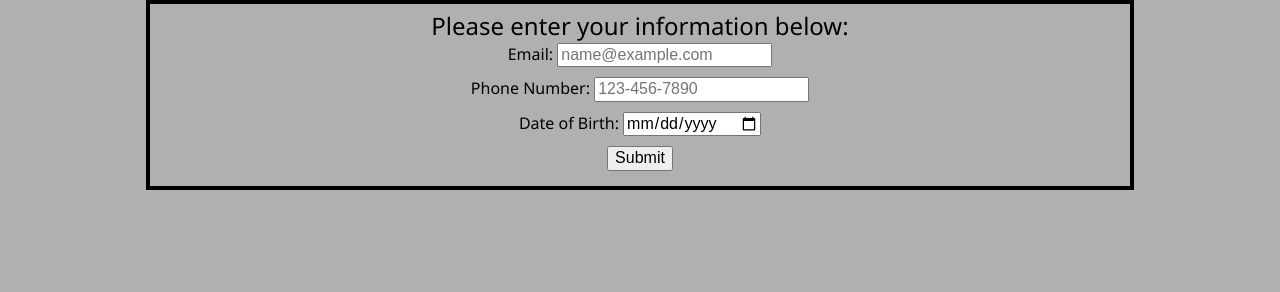
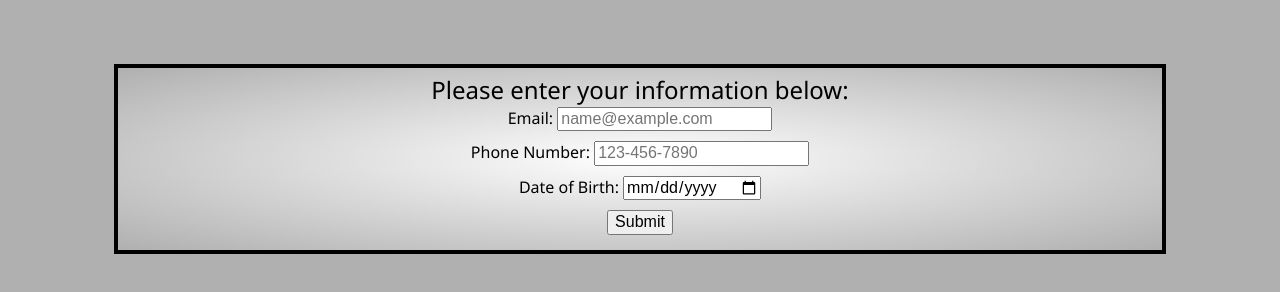
Before and after one commit to mkurchitskiy-itmd-362/lab2, a plain HTML site: page index.html in a window 1280 px wide. Drawn offline with Linux system fonts and the light colour scheme.

Commit message:
Added min width of 480px to CSS, added post to form, and fixed markdown

```diff
--- a/css/screen.css
+++ b/css/screen.css
@@ -1,4 +1,5 @@
 body {
+    margin-top: 5%;
     font-family:'Segoe UI', Tahoma, Geneva, Verdana, sans-serif;
     background-color: rgb(176, 176, 176);
     font-size: 1em;
@@ -20,15 +21,25 @@ h1 {
 #date_birth_input {
     padding: 5px;
 }
+
 #submit_button {
     padding: 5px;
 }
 
 #form {
     border: 0.25em solid black;
+    display: block;
     padding: 10px;
     margin: auto;
     width:75%;
     text-align: center;
-    background: radial-gradient(90deg, rgba(255,255,255,1) 0%, rgba(176,176,176,0) 100%);
+    background: radial-gradient(rgba(255,255,255,1) 0%, rgba(176,176,176,0) 100%);
 }
+
+@media only screen and (min-width: 480px) {
+    #form{
+        width: 80%;
+        text-wrap: nowrap;
+        display: block;
+    }
+}
--- a/index.html
+++ b/index.html
@@ -8,7 +8,7 @@
   <link rel="stylesheet" media="screen" href="css/screen.css" />
 </head>
 <body>
-  <form id="form">
+  <form method="post" id="form">
     <h1>Please enter your information below:</h1>
     <div id="email_input">
       <label for="email">Email:</label>
```
Also changed, not shown: 2 other files.
